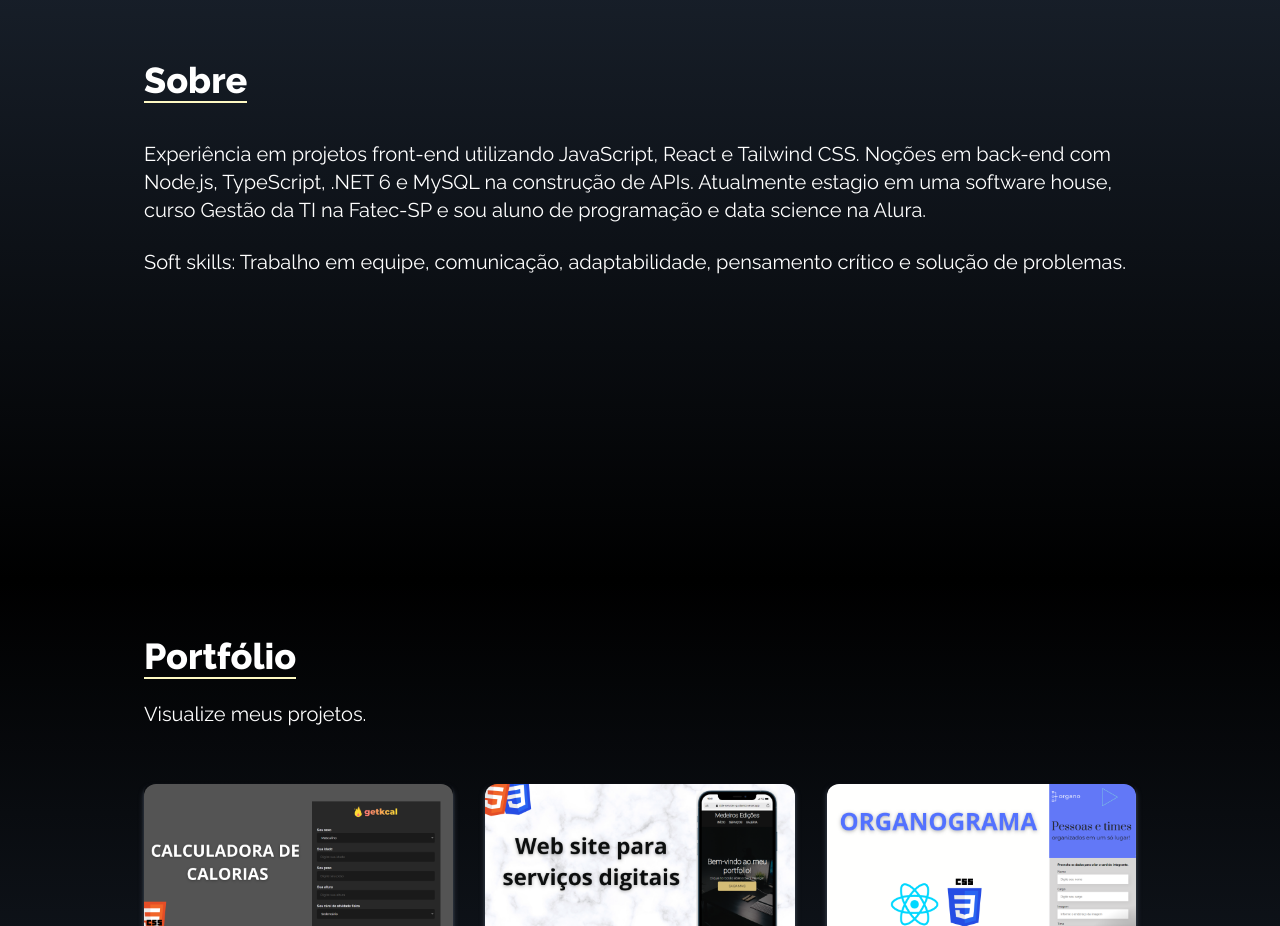
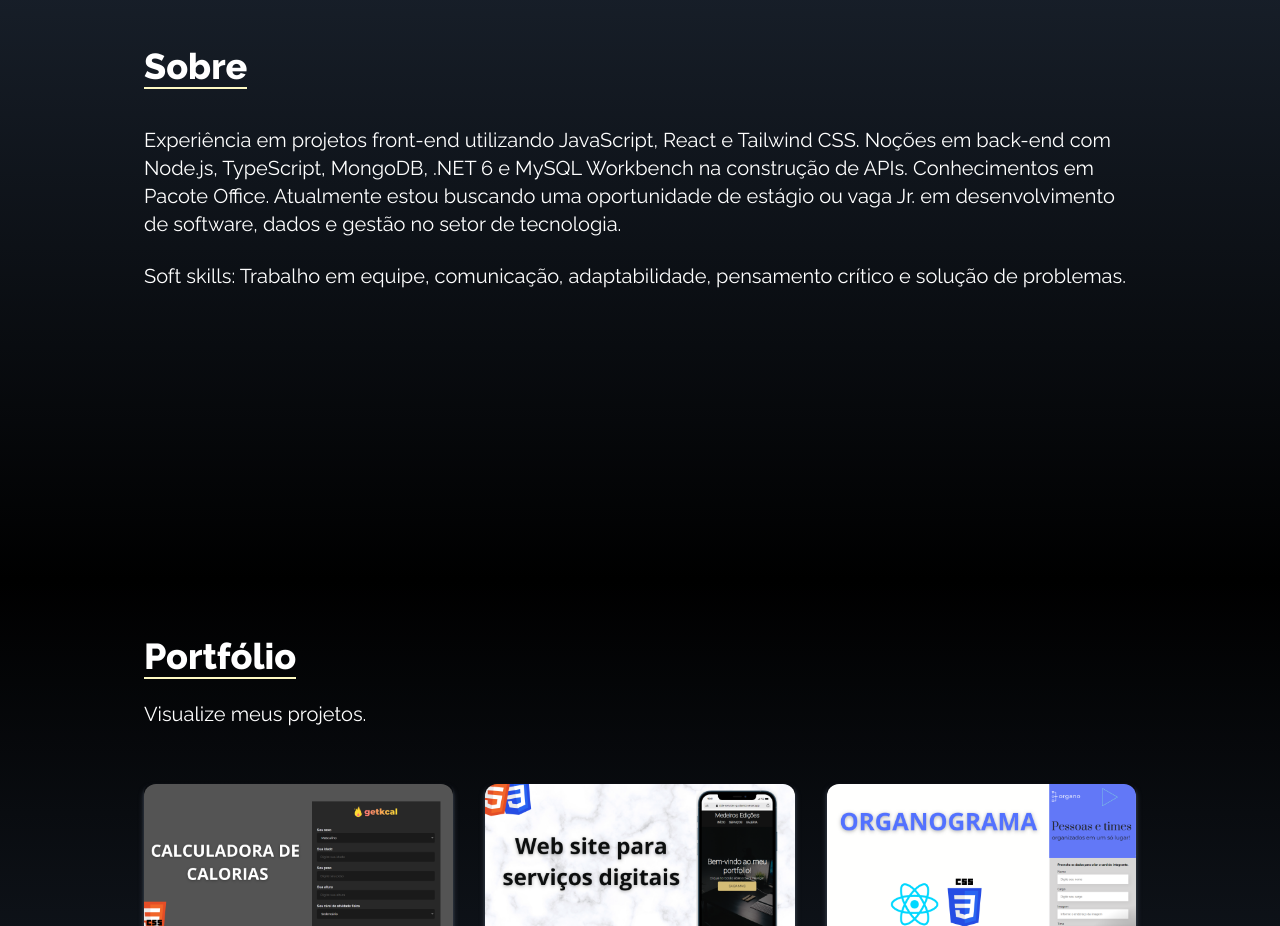
Before and after one commit to medeirospc/portfolio-jsx, a React (Create React App) app: page / in a window 1280 px wide. Shown: the part 1020-1946 px from the top of the page. Built offline with nearby package versions, Linux system fonts and the light colour scheme; a web font is replaced by a local one.

Commit message:
changing description

```diff
--- a/src/components/Sobre.jsx
+++ b/src/components/Sobre.jsx
@@ -14,10 +14,11 @@ const Sobre = () => {
         </div>
         <p className="text-xl mt-2">
           Experiência em projetos front-end utilizando JavaScript, React e
-          Tailwind CSS. Noções em back-end com Node.js, TypeScript, .NET 6 e
-          MySQL na construção de APIs. Atualmente estagio em uma software house,
-          curso Gestão da TI na Fatec-SP e sou aluno de programação e data
-          science na Alura.
+          Tailwind CSS. Noções em back-end com Node.js, TypeScript, MongoDB,
+          .NET 6 e MySQL Workbench na construção de APIs. Conhecimentos em
+          Pacote Office. Atualmente estou buscando uma oportunidade de estágio
+          ou vaga Jr. em desenvolvimento de software, dados e gestão no setor de
+          tecnologia.
         </p>
         <p className="text-xl mt-6">
           Soft skills: Trabalho em equipe, comunicação, adaptabilidade,
```
